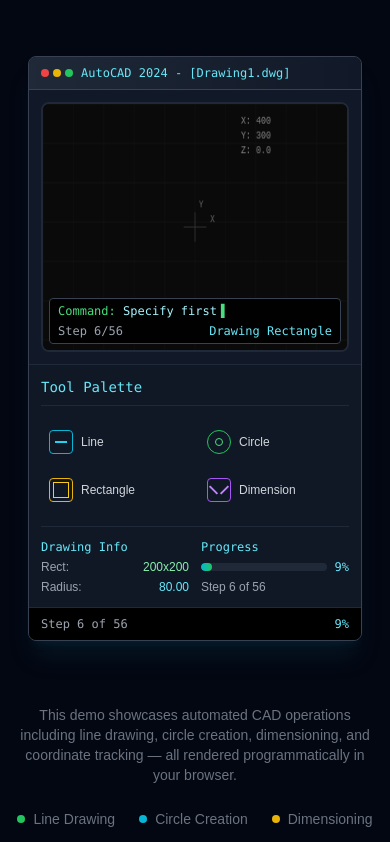
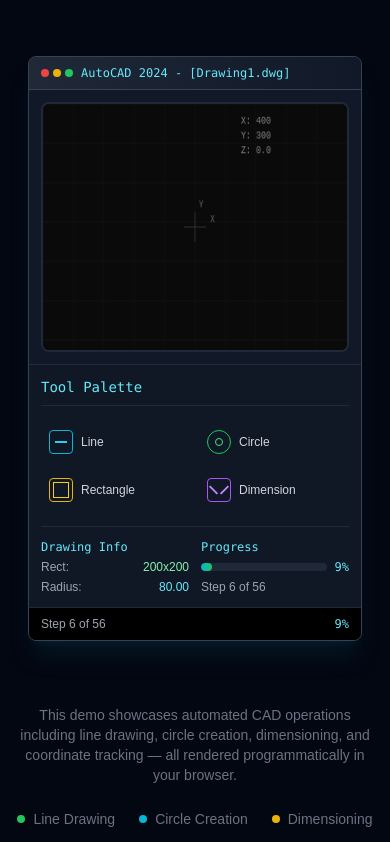
Before and after one commit to anaf-prog/fe-course, a Next.js app: page / in a window 390 px wide. Shown: the part 1442-2284 px from the top of the page. Built offline with nearby package versions, Linux system fonts and the light colour scheme.

Commit message:
update animasi demo untuk tampilan mobile

```diff
--- a/src/app/animation/ACADAnimation.jsx
+++ b/src/app/animation/ACADAnimation.jsx
@@ -146,32 +146,7 @@ const ACADAnimation = () => {
                 }}
               />
 
-              {/* Command Display untuk mobile saja - di desktop hanya ada di footer */}
-              {isMobile && (
-                <div className="absolute bottom-2 left-2 bg-black/90 border border-gray-700 px-2 py-1 rounded text-xs font-mono w-[calc(100%-1rem)]">
-                  <div className="text-green-400 text-xs">
-                    Command: <span className="text-cyan-200">{commandText}</span>
-                    <span className={`ml-1 ${showCursor ? 'opacity-100' : 'opacity-0'}`}>▌</span>
-                  </div>
-                  <div className="text-gray-400 mt-1 flex justify-between items-center">
-                    <span className="text-xs">
-                      {currentStep < animationSteps.length ?
-                        `Step ${currentStep + 1}/${animationSteps.length}` :
-                        'Complete'}
-                    </span>
-                    <span className="text-cyan-300 text-xs truncate ml-2">
-                      {currentStep < 14 ? 'Drawing Rectangle' :
-                      currentStep < 19 ? 'Drawing Circle' :
-                      currentStep < 29 ? 'Adding Dimensions' :
-                      currentStep < 30 ? 'Preparing Triangle' :
-                      currentStep < 37 ? 'Drawing Triangle' :
-                      currentStep < 46 ? 'Adding Triangle Dimensions' :
-                      'Completed'}
-                    </span>
-                  </div>
-                </div>
-              )}
-
+              {/* Command Display dihapus untuk mobile dan desktop */}
               {/* Red Dot Info - hidden on mobile */}
               {!isMobile && (
                 <div className="absolute top-4 left-4 bg-black/80 border border-red-800 px-3 py-2 rounded text-xs font-mono">
@@ -212,15 +187,15 @@ const ACADAnimation = () => {
             </div>
           </div>
         ) : (
-          // Mobile: hanya status progress sederhana
+          // Mobile: hanya status progress sederhana (tanpa command line)
           <div className="bg-black border-t border-gray-800 px-3 py-2">
-            <div className="flex items-center justify-between text-xs font-mono">
+            <div className="flex items-center justify-between text-xs">
               <span className="text-gray-400">
                 {currentStep < animationSteps.length ?
                   `Step ${currentStep + 1} of ${animationSteps.length}` :
                   'Animation Complete'}
               </span>
-              <span className="text-cyan-300">
+              <span className="text-cyan-300 font-mono">
                 {Math.round((currentStep / animationSteps.length) * 100)}%
               </span>
             </div>
```
